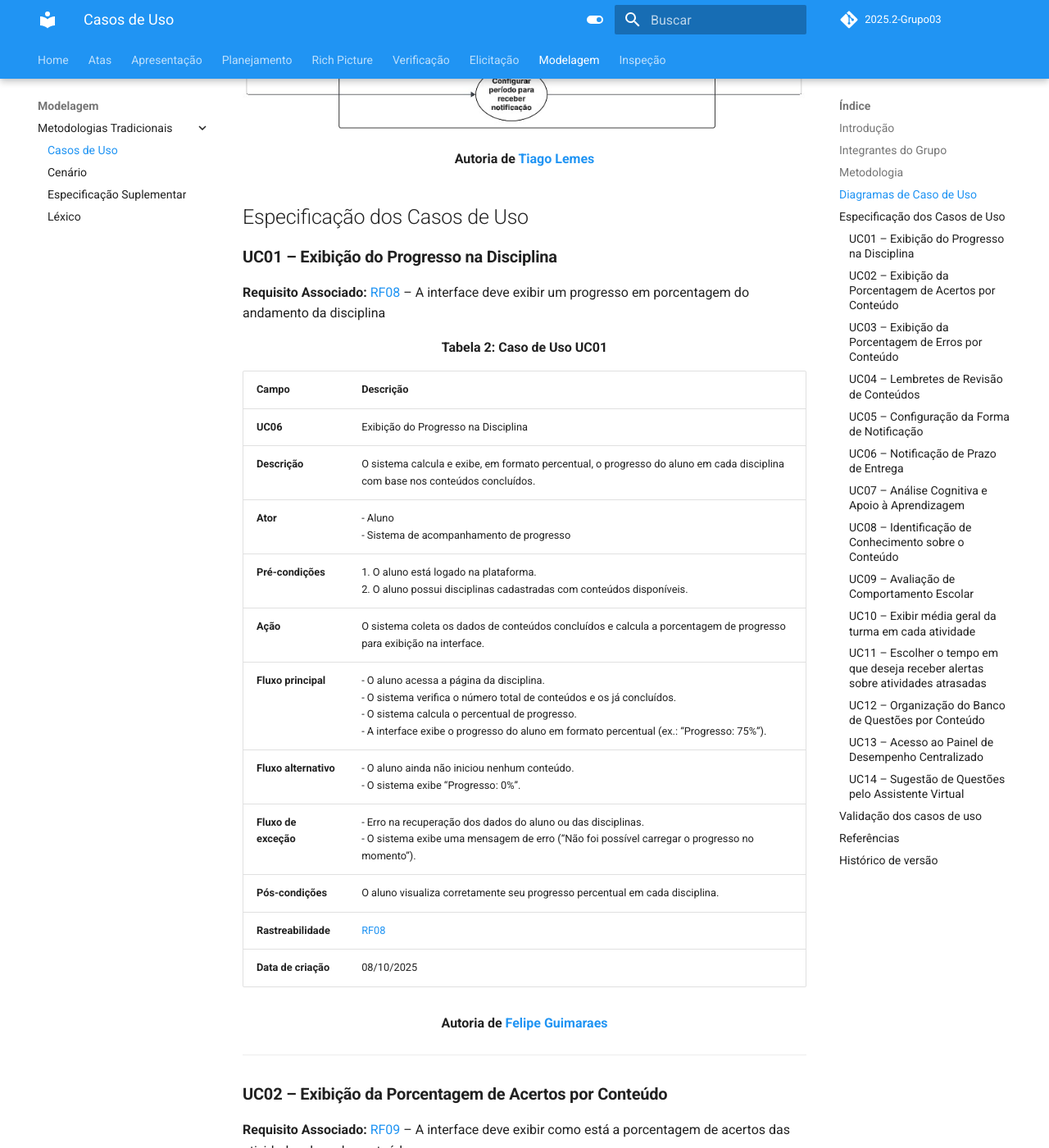
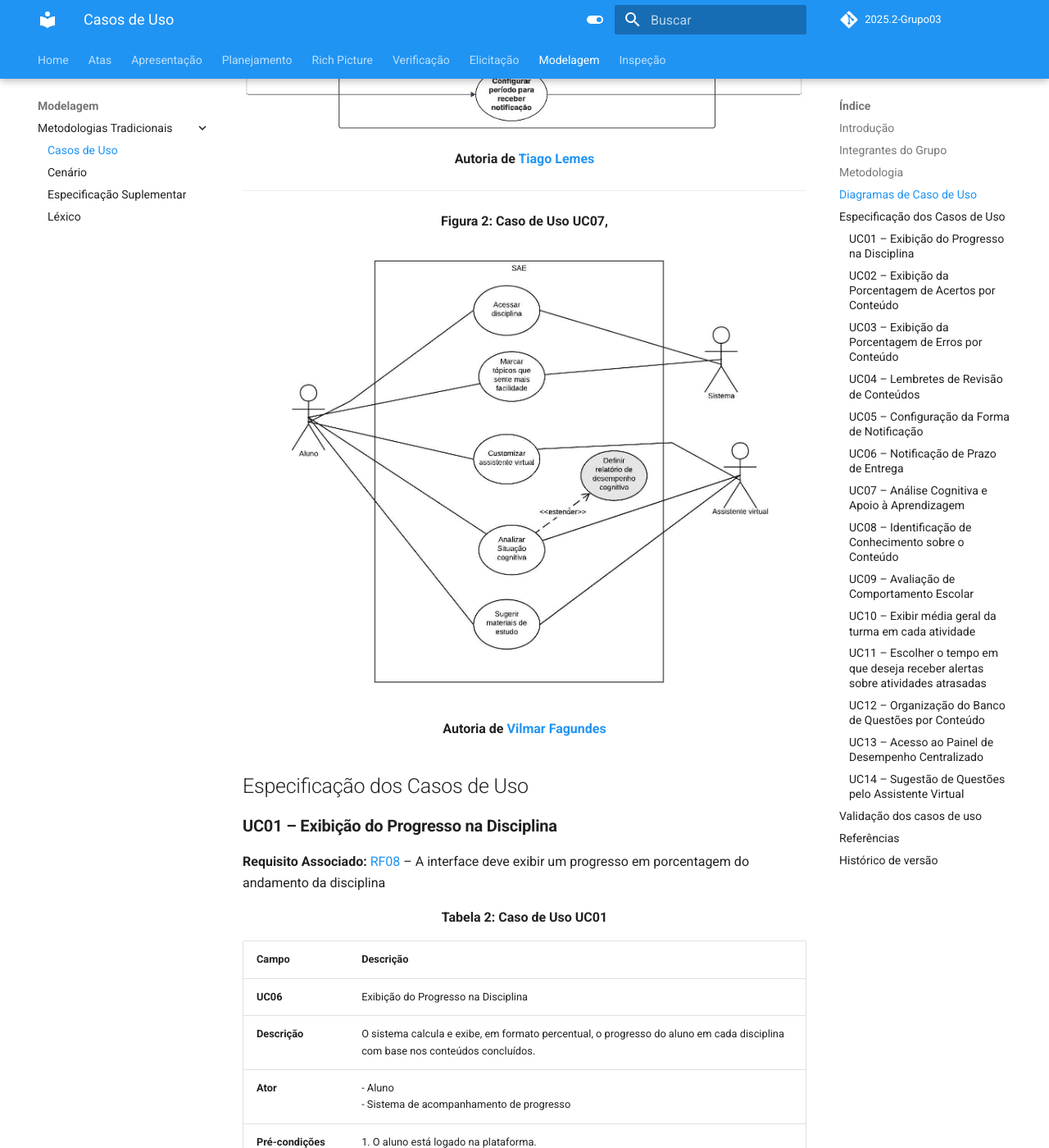
Before and after one commit to Requisitos-de-Software/2025.2-Grupo03, an MkDocs documentation site: the page built from docs/Modelagem/casos_de_uso.md, in a window 1280 px wide and 1400 px high, scrolled down 1896 px. Shown: the whole window at 82% size. Built offline with MkDocs 1.6.1 and Material for MkDocs 9.7.7, drawn with Linux system fonts in a browser that asks for light colours; comment, search, counter and statistics services are not loaded.

Commit message:
Update casos_de_uso.md

```diff
--- a/docs/Modelagem/casos_de_uso.md
+++ b/docs/Modelagem/casos_de_uso.md
@@ -34,6 +34,13 @@
 
 <div align="center"><strong>Autoria de <a href="https://github.com/TiagoTeixeira-2005">Tiago Lemes</a></strong></div>
 
+---
+
+<div align="center"><strong>Figura 2: Caso de Uso UC07, </strong></div>
+
+![Figura 1: Diagrama 1](../imagens/casosDeUso/DiagramaCasoUso2.jpeg)
+
+<div align="center"><strong>Autoria de <a href="https://github.com/VilmarFagundes">Vilmar Fagundes</a></strong></div>
 
 ## Especificação dos Casos de Uso
 
```
